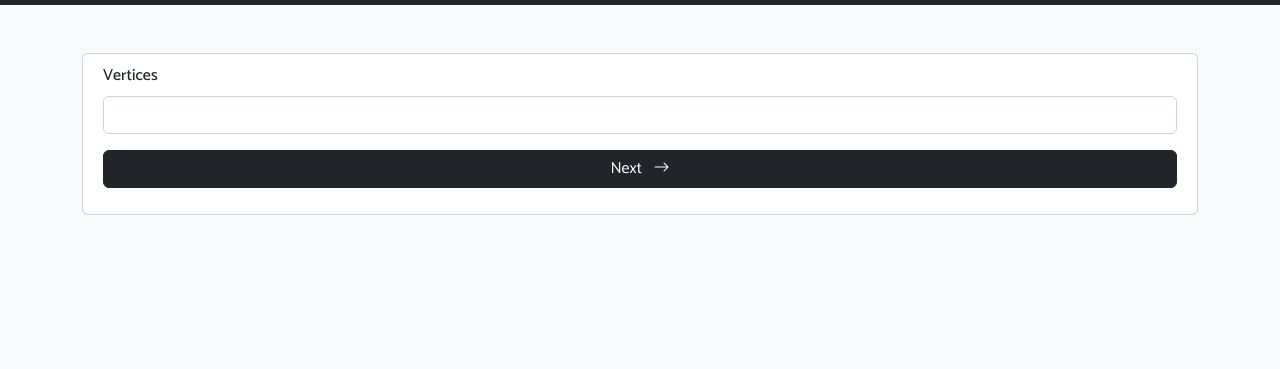
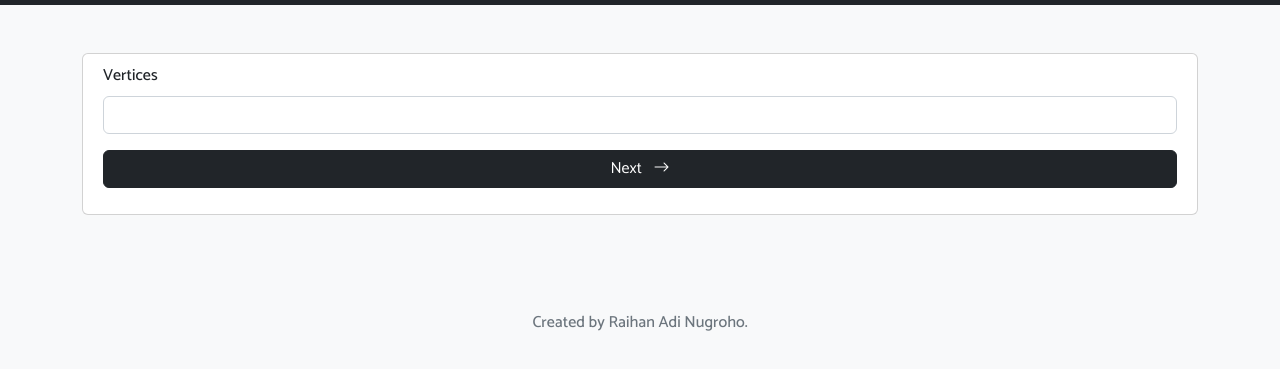
Before and after one commit to RhnAdi/Sirkuit-Hamilton, a plain HTML site: page index.html in a window 1280 px wide. Shown: the part 51-420 px from the top of the page. Drawn offline with nearby package versions, Linux system fonts and the light colour scheme.

```diff
--- a/index.html
+++ b/index.html
@@ -74,7 +74,9 @@
     </div>
   </div>
   <!-- Navbar - End -->
-
+  <div class="footer w-full d-flex justify-content-center mt-5">
+    <p class="text-sm text-secondary">Created by Raihan Adi Nugroho.</p>
+  </div>
 
   <script src="utils/app.js"></script>
   <script src="https://cdn.jsdelivr.net/npm/bootstrap@5.2.0-beta1/dist/js/bootstrap.bundle.min.js" integrity="sha384-pprn3073KE6tl6bjs2QrFaJGz5/SUsLqktiwsUTF55Jfv3qYSDhgCecCxMW52nD2" crossorigin="anonymous"></script>
```
